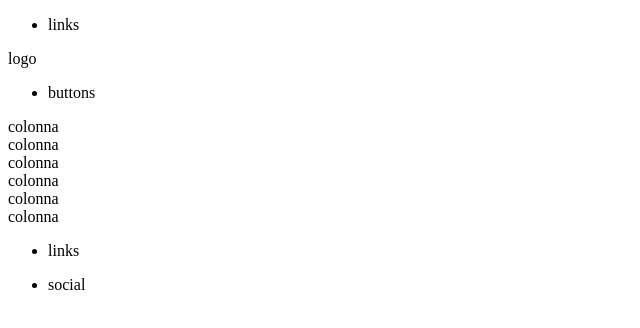
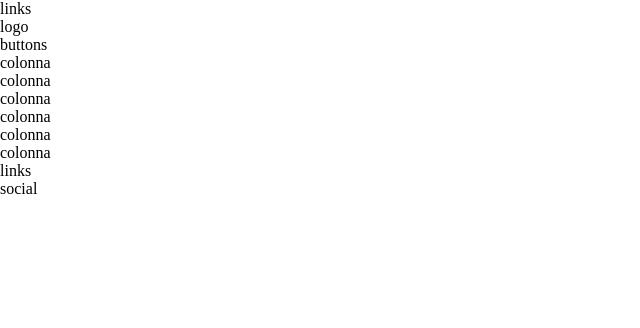
Before and after one commit to MarinaLasorsa/html-css-boolando, a plain HTML site: page index.html in a window 1280 px wide. Shown: the whole page, without its empty margins (0-640 px from the left). Drawn offline with Linux system fonts and the light colour scheme.

Commit message:
REFACTOR: html skeleton + ADD: css reset rules

```diff
--- a/css/style.css
+++ b/css/style.css
@@ -0,0 +1,20 @@
+/*RESET*/
+
+* {
+    margin: 0;
+    padding: 0;
+    box-sizing: border-box;
+}
+
+menu, ul, ol {
+    list-style: none;
+}
+
+img {
+    max-width: 100%;
+}
+
+a {
+    text-decoration: none;
+    color: currentColor;
+}
--- a/index.html
+++ b/index.html
@@ -8,8 +8,8 @@
 </head>
 <body>
     <header>
-        <nav>
-            <div>
+        <nav> <!--container-->
+            <div> <!--row-->
                 <ul>
                     <li>links</li>
                 </ul>
@@ -22,8 +22,8 @@
     </header>
 
     <main>
-        <div>
-            <div>
+        <div> <!--container-->
+            <div> <!--row-->
                 <div>colonna</div>
                 <div>colonna</div>
                 <div>colonna</div>
@@ -35,20 +35,16 @@
     </main>
 
     <footer>
-        <div>
-            <div>
-                <div>
+        <div> <!--container-->
+            <div> <!--row-->
                 <ul>
                     <li>links</li>
                 </ul>
-                </div>
-                <div>
                 <ul>
                     <li>social</li>
                 </ul>
             </div>
         </div>
-        </div>
     </footer>
 </body>
 </html>
```
Lines whose indentation alone changed are shown as unchanged.
